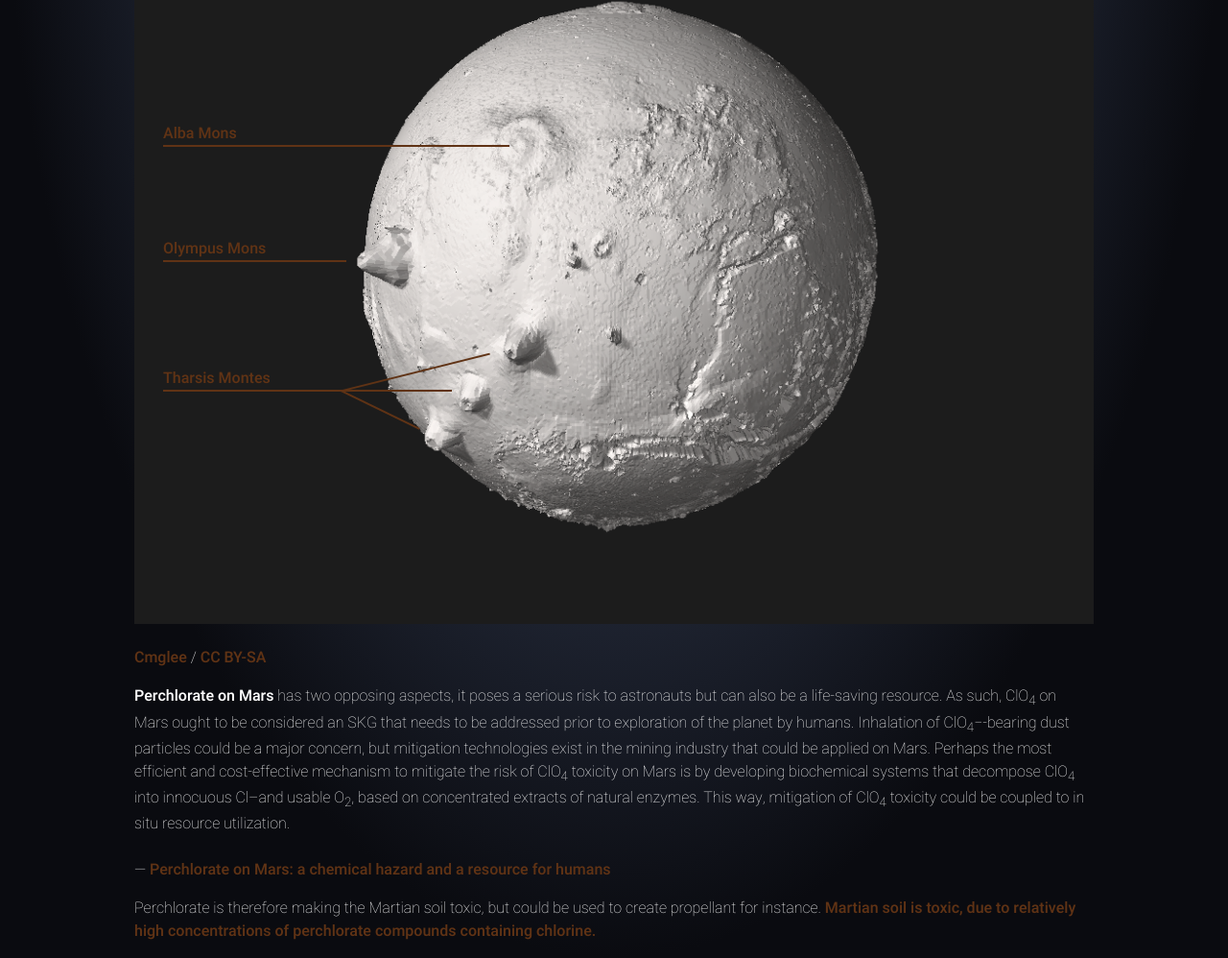
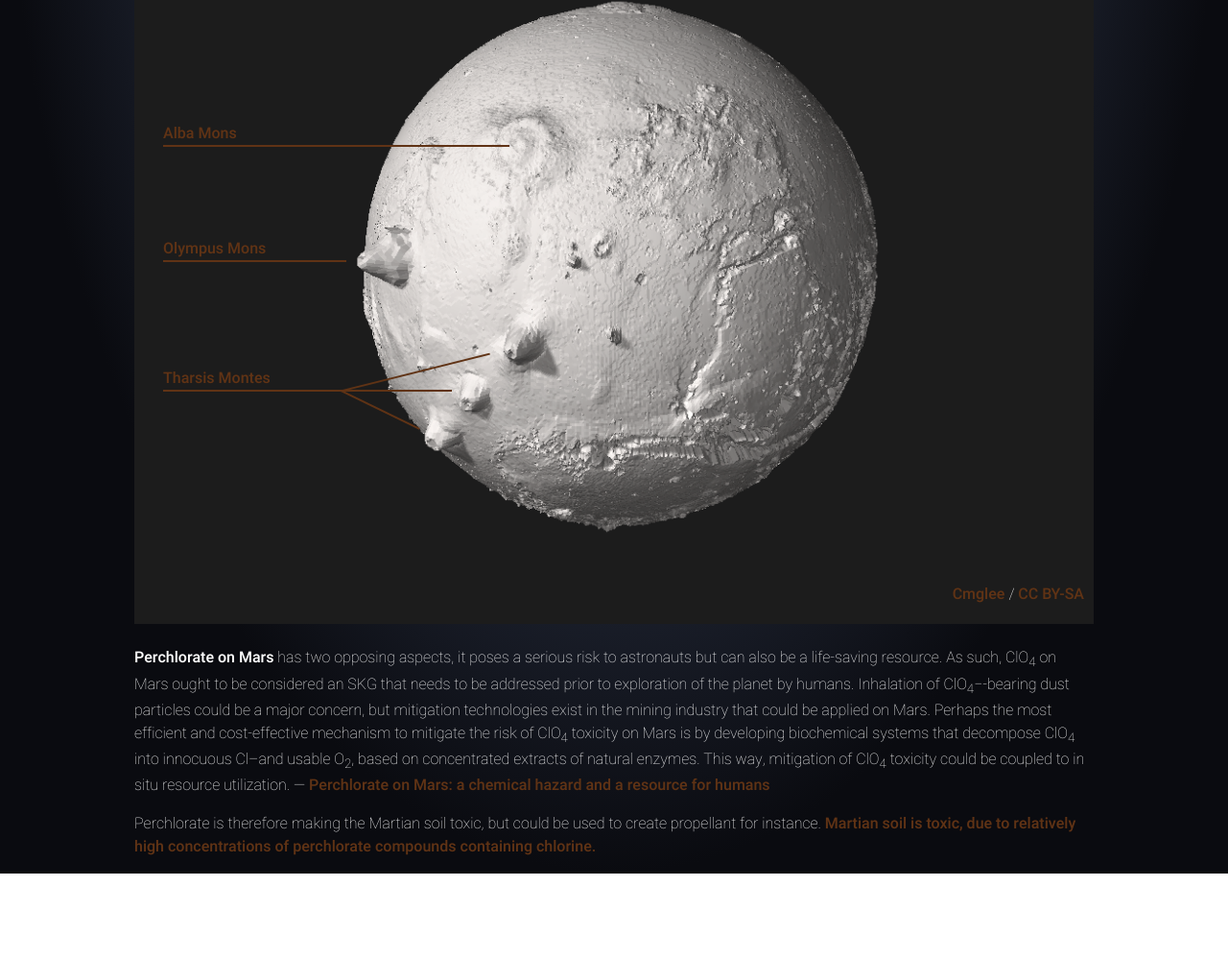
Before and after one commit to Zemke/mars, a plain HTML site: page index.html in a window 1280 px wide. Shown: the part 1529-2527 px from the top of the page at 96% size. After the commit the page ends 2439 px from the top, so only its background shows below. Drawn offline with nearby package versions, Linux system fonts and the light colour scheme; files that its build step writes are made by us from their sources.

Commit message:
Position Creative Commons

```diff
--- a/index.html
+++ b/index.html
@@ -135,7 +135,7 @@
            alt="Mars elevation"
            src="elevation_map.png">
     </a>
-    <p>
+    <p class="copyright">
       <a href="https://commons.wikimedia.org/wiki/File:Mars_elevation.stl"
          target="_blank"
          title="via Wikimedia Commons">
@@ -154,8 +154,7 @@
       Perhaps the most efficient and cost-effective mechanism to mitigate the risk of ClO<sub>4</sub> toxicity on Mars
       is by developing biochemical systems that decompose ClO<sub>4</sub> into innocuous Cl–and usable O<sub>2</sub>,
       based on concentrated extracts of natural enzymes. This way, mitigation of ClO<sub>4</sub> toxicity could be
-      coupled to in situ resource utilization.<br>
-      <br>
+      coupled to in situ resource utilization.
       &mdash;
       <a href="https://www.researchgate.net/publication/242525435_Perchlorate_on_Mars_A_chemical_hazard_and_a_resource_for_humans"
          target="_blank">
--- a/scss/_elevationFile.scss
+++ b/scss/_elevationFile.scss
@@ -9,6 +9,12 @@
     top: 40px;
     left: 30px;
     color: white;
+  }
+
+  .copyright {
+    position: absolute;
+    right: 10px;
+    bottom: 10px;
   }
 
   .albaMons {
```
